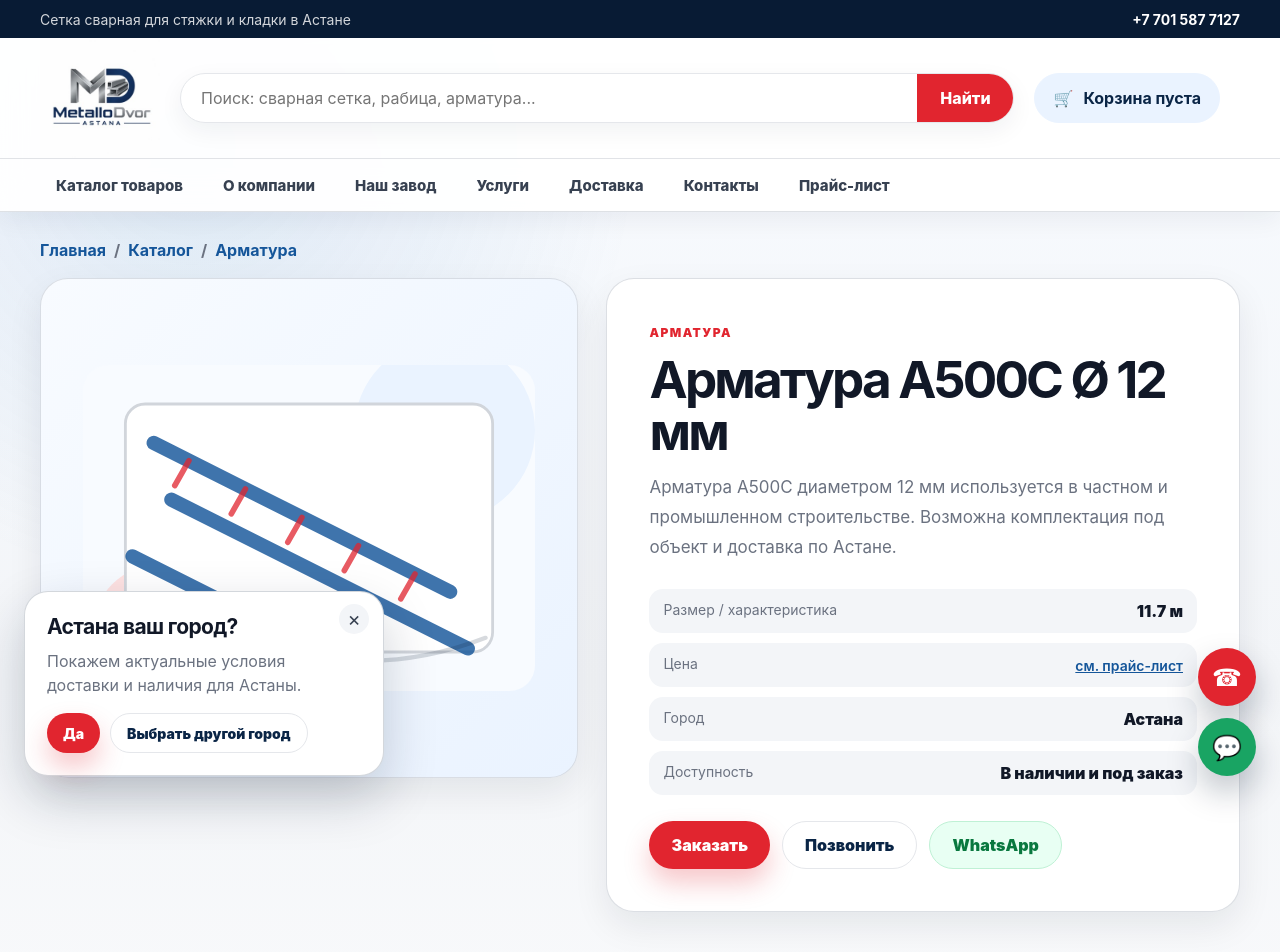
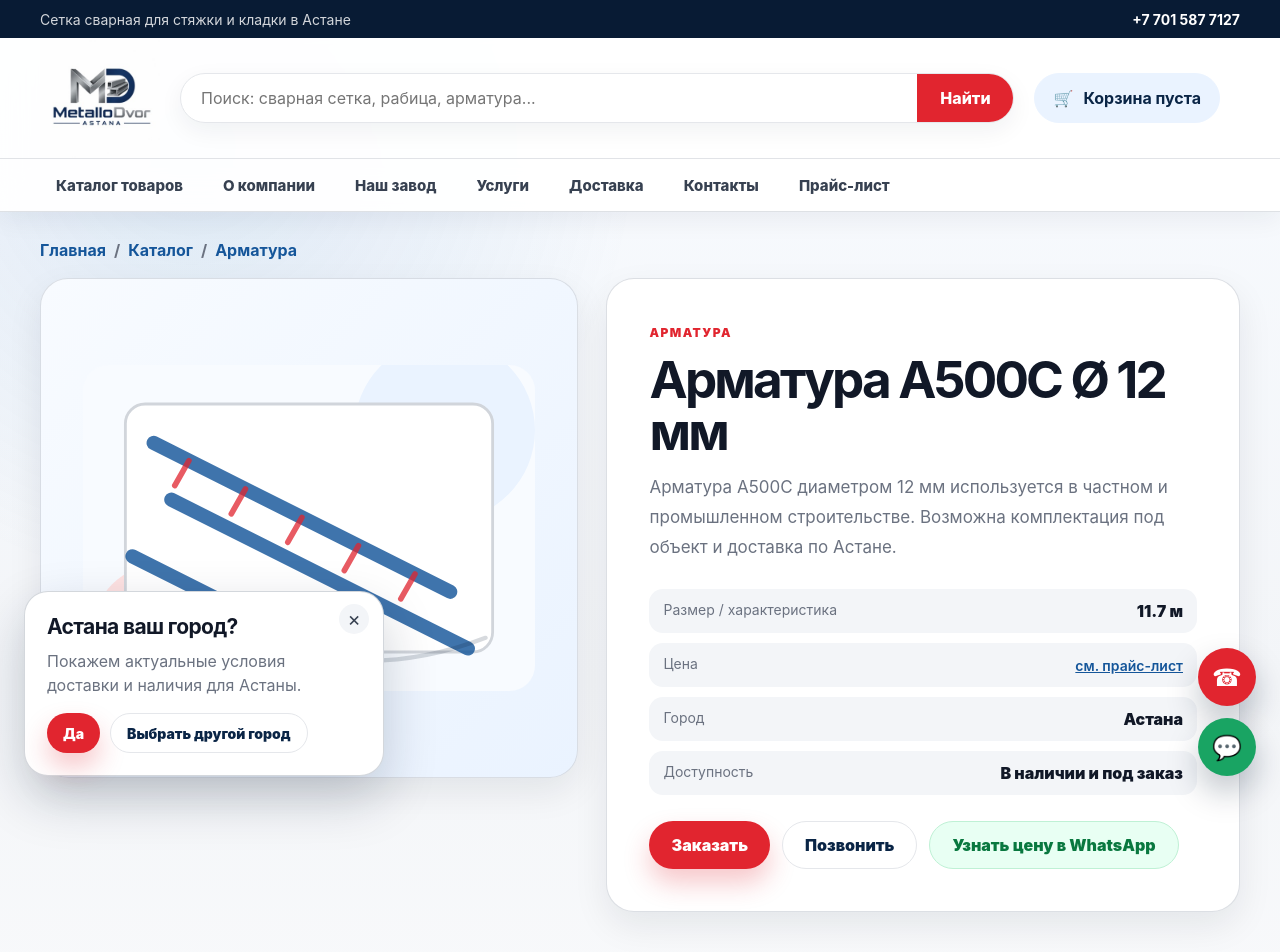
Before and after one commit to Alinur189/metallodvor-astana-react, a React (Vite) app: page /product/armatura-a500c-12 in a window 1280 px wide. Shown: the top 952 px of the page. Built offline with nearby package versions, Linux system fonts and the light colour scheme.

Commit message:
Add pre-filled WhatsApp button with product name on product detail page
Co-Authored-By: Claude Sonnet 4.6 <noreply@anthropic.com>

```diff
--- a/src/pages/ProductDetail.jsx
+++ b/src/pages/ProductDetail.jsx
@@ -76,11 +76,11 @@ export default function ProductDetail({ onOrder }) {
             <a className="btn btn--ghost" href="tel:+77015877127">Позвонить</a>
             <a
               className="btn btn--whatsapp"
-              href="https://wa.me/77771234567"
+              href={`https://wa.me/77015877127?text=${encodeURIComponent(`Здравствуйте! Интересует "${product.title}" (${product.size}). Уточните, пожалуйста, цену и наличие.`)}`}
               target="_blank"
-              rel="noreferrer"
+              rel="noopener noreferrer"
             >
-              WhatsApp
+              Узнать цену в WhatsApp
             </a>
           </div>
         </article>
```
